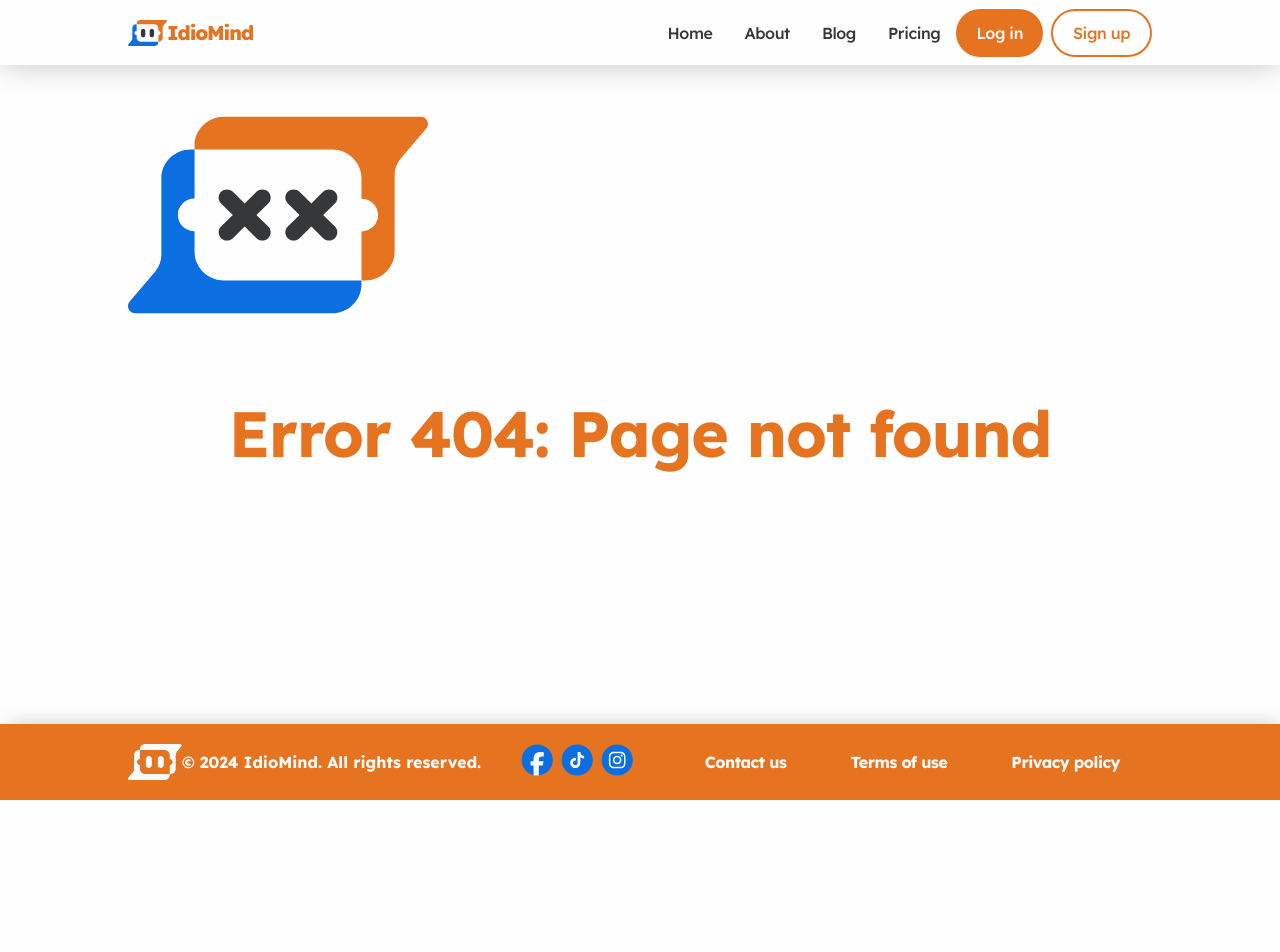
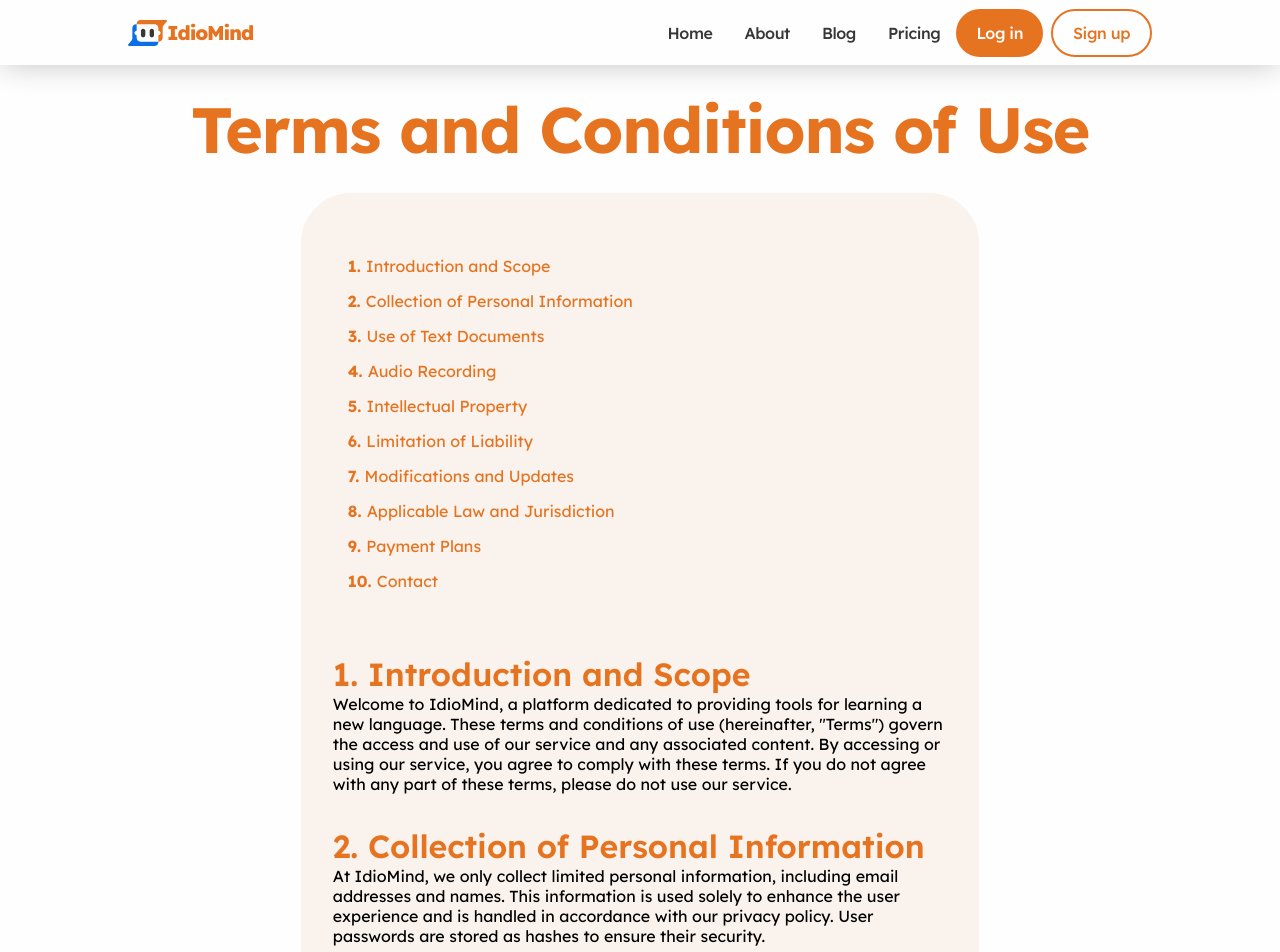
Before and after one commit to Ingesoft-II-IdioMind/idiomind-frontend, a Next.js app: page /termsOfUse in a window 1280 px wide. Before the commit this address had no page. Shown: the top 952 px of the page. Before the commit the page ends 800 px from the top, so only its background shows below. Built offline with nearby package versions, Linux system fonts and the light colour scheme.

Commit message:
termsOfUse page

```diff
--- /dev/null
+++ b/src/app/(home)/termsOfUse/TermsOfUse.module.scss
@@ -0,0 +1,49 @@
+@import "../../../styles/variables.scss";
+
+.termsContainer {
+    background-color: #faf2ec;
+    width: 60%;
+    margin: auto;
+    padding: 32px;
+    display: grid;
+    gap: 32px;
+    margin-bottom: 32px;
+    border-radius: 50px;
+  }
+
+.termsContainer h4 {
+    color: $primary-color;
+    background-color: #faf2ec;
+  }
+
+  .navigation {
+    padding: 10px;
+  }
+
+  .navigation ul {
+    list-style-type: none;
+    padding: 0;
+  }
+
+  .navigation ul li {
+    margin-bottom: 5px;
+  }
+
+  .navigation ul li a {
+    font-family: $second-font;;
+    color: $primary-color;
+    text-decoration: none;
+    display: block;
+    padding: 5px;
+    border-radius: 3px;
+    transition: background-color 0.3s ease;
+  }
+
+  .navigation ul li a:hover {
+    background-color: #e0e0e0;
+  }
+
+  .navigation ul li a::before {
+    content: attr(data-number) ". ";
+    font-weight: bold;
+  }
--- /dev/null
+++ b/src/app/(home)/termsOfUse/page.tsx
@@ -0,0 +1,182 @@
+import styles from "./TermsOfUse.module.scss";
+
+export default function TermsOfUse() {
+  return (
+    <main>
+      <h1>Terms and Conditions of Use</h1>
+      <div className={styles.termsContainer}>
+        <nav className={styles.navigation}>
+          <ul>
+            <li>
+              <a href="#introduction" data-number="1">
+                Introduction and Scope
+              </a>
+            </li>
+            <li>
+              <a href="#personal-information" data-number="2">
+                Collection of Personal Information
+              </a>
+            </li>
+            <li>
+              <a href="#text-documents" data-number="3">
+                Use of Text Documents
+              </a>
+            </li>
+            <li>
+              <a href="#audio-recordings" data-number="4">
+                Audio Recording
+              </a>
+            </li>
+            <li>
+              <a href="#intellectual-property" data-number="5">
+                Intellectual Property
+              </a>
+            </li>
+            <li>
+              <a href="#limitation-of-liability" data-number="6">
+                Limitation of Liability
+              </a>
+            </li>
+            <li>
+              <a href="#modifications-updates" data-number="7">
+                Modifications and Updates
+              </a>
+            </li>
+            <li>
+              <a href="#applicable-law-jurisdiction" data-number="8">
+                Applicable Law and Jurisdiction
+              </a>
+            </li>
+            <li>
+              <a href="#payment-plans" data-number="9">
+                Payment Plans
+              </a>
+            </li>
+            <li>
+              <a href="#contact" data-number="10">
+                Contact
+              </a>
+            </li>
+          </ul>
+        </nav>
+
+        <section id="introduction">
+          <h4>1. Introduction and Scope</h4>
+          <p>
+            Welcome to IdioMind, a platform dedicated to providing tools for
+            learning a new language. These terms and conditions of use
+            (hereinafter, "Terms") govern the access and use of our service and
+            any associated content. By accessing or using our service, you agree
+            to comply with these terms. If you do not agree with any part of
+            these terms, please do not use our service.
+          </p>
+        </section>
+
+        <section id="personal-information">
+          <h4>2. Collection of Personal Information</h4>
+          <p>
+            At IdioMind, we only collect limited personal information, including
+            email addresses and names. This information is used solely to
+            enhance the user experience and is handled in accordance with our
+            privacy policy. User passwords are stored as hashes to ensure their
+            security.
+          </p>
+        </section>
+
+        <section id="text-documents">
+          <h4>3. Use of Text Documents</h4>
+          <p>
+            We understand the importance of textual content in the language
+            learning process. The text documents we store in our database are
+            solely intended to enhance the learning experience of our users. We
+            will not use these documents for commercial purposes or share them
+            with third parties without your consent.
+          </p>
+        </section>
+
+        <section id="audio-recordings">
+          <h4>4. Audio Recording</h4>
+          <p>
+            We offer a tool for users to record themselves pronouncing words in
+            the language they wish to learn. It is important to note that these
+            audio recordings will not be stored anywhere on our platform. The
+            privacy of our users is a priority, and we are committed to
+            protecting it at all times.
+          </p>
+        </section>
+
+        <section id="intellectual-property">
+          <h4>5. Intellectual Property</h4>
+          <p>
+            Both user-generated content and content provided by IdioMind are
+            protected by intellectual property rights. Users retain ownership of
+            any content they generate and upload to the platform, but by doing
+            so, they grant IdioMind a non-exclusive license to use such content
+            for purposes related to the service.
+          </p>
+        </section>
+
+        <section id="limitation-of-liability">
+          <h4>6. Limitation of Liability</h4>
+          <p>
+            IdioMind is not liable for any direct, indirect, incidental,
+            special, consequential, or punitive damages that may arise from the
+            use or inability to use our service. The platform is provided "as
+            is," and we do not guarantee the accuracy, timeliness, security, or
+            availability of the service.
+          </p>
+        </section>
+
+        <section id="modifications-updates">
+          <h4>7. Modifications and Updates</h4>
+          <p>
+            We reserve the right to modify these terms at any time. Any
+            modifications will be effective immediately upon posting on our
+            platform. You will be notified of any significant changes to our
+            terms, and your continued use of the service will constitute your
+            acceptance of the new terms.
+          </p>
+        </section>
+
+        <section id="applicable-law-jurisdiction">
+          <h4>8. Applicable Law and Jurisdiction</h4>
+          <p>
+            These terms are governed by the laws of Colombia, and any dispute
+            related to these terms shall be subject to the exclusive
+            jurisdiction of the courts of Bogotá, Colombia.
+          </p>
+        </section>
+
+        <section id="payment-plans">
+          <h4>9. Payment Plans</h4>
+          <div>
+            We offer different payment plans for accessing all the features of
+            our platform:
+            <ul>
+              <li>Free Version: Limited access to features.</li>
+              <li>
+                Monthly Plan: Full access to all features for a monthly
+                subscription fee.
+              </li>
+              <li>
+                Annual Plan: Full access to all features at a special discounted
+                price for an annual subscription.
+              </li>
+            </ul>
+            By subscribing to any of our payment plans, you agree to these terms
+            and conditions of use.
+          </div>
+        </section>
+
+        <section id="contact">
+          <h4>10. Contact</h4>
+          <p>
+            If you have any questions, concerns, or comments about these terms
+            and conditions, please feel free to contact us at
+            idiomindapp@gmail.com.
+          </p>
+        </section>
+      </div>
+    </main>
+  );
+}
```
